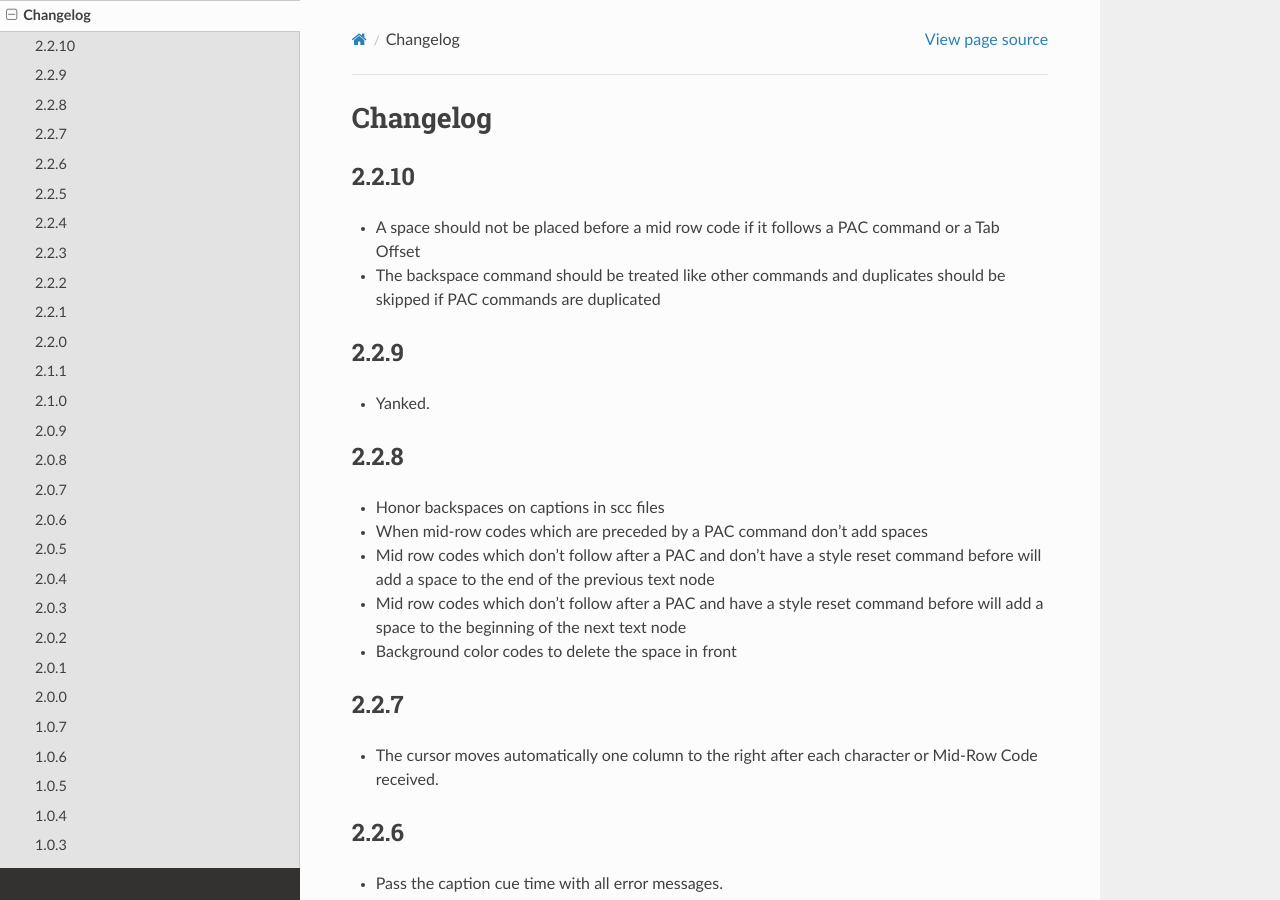
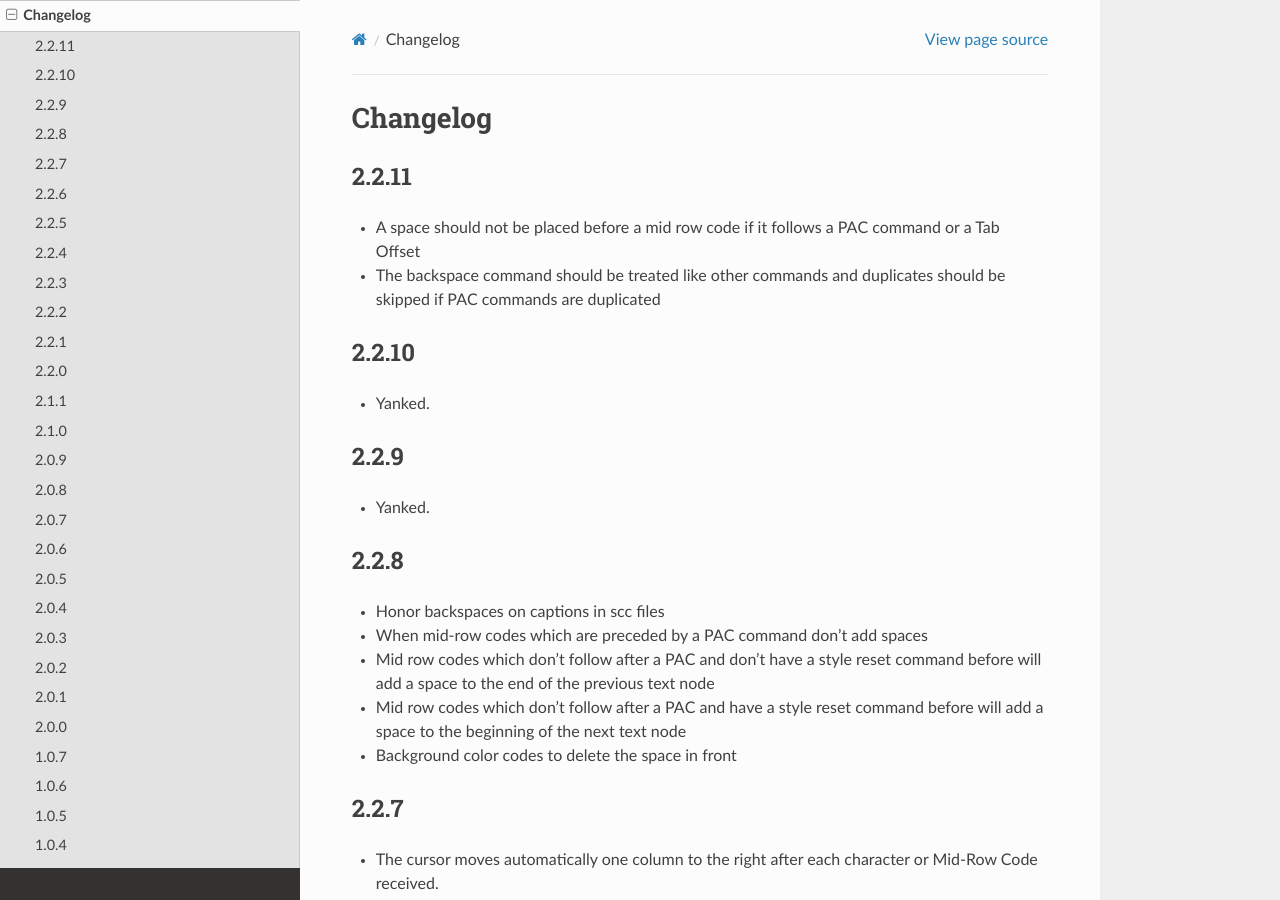
Before and after one commit to pbs/pycaption, a Sphinx documentation site: the page built from docs/changelog.rst, in a window 1280 px wide and 900 px high. Built offline with Sphinx 7.4.7 and the Read the Docs theme 2.0.0, drawn with Linux system fonts in a browser that asks for light colours.

Commit message:
Updates changelog and version
Updates changelog and version

```diff
--- a/docs/changelog.rst
+++ b/docs/changelog.rst
@@ -1,9 +1,13 @@
 Changelog
 ---------
+2.2.11
+^^^^^^
+- A space should not be placed before a mid row code if it follows a PAC command or a Tab Offset
+- The backspace command should be treated like other commands and duplicates should be skipped if PAC commands are duplicated
+
 2.2.10
 ^^^^^
-- A space should not be placed before a mid row code if it follows a PAC command or a Tab Offset
-- The backspace command should be treated like other commands and duplicates should be skipped if PAC commands are duplicated
+- Yanked.
 
 2.2.9
 ^^^^^
--- a/docs/conf.py
+++ b/docs/conf.py
@@ -53,9 +53,9 @@ copyright = '2012-2024, PBS.org ' \
 # built documents.
 #
 # The short X.Y version.
-version = '2.2.10'
+version = '2.2.11'
 # The full version, including alpha/beta/rc tags.
-release = '2.2.10'
+release = '2.2.11'
 
 # The language for content autogenerated by Sphinx. Refer to documentation
 # for a list of supported languages.
--- a/setup.py
+++ b/setup.py
@@ -24,7 +24,7 @@ transcript_dependencies = [
 
 setup(
     name='pycaption',
-    version='2.2.10',
+    version='2.2.11.dev1',
     description='Closed caption converter',
     long_description=open(README_PATH).read(),
     author='Joe Norton',
```
